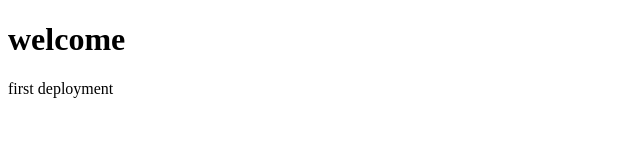
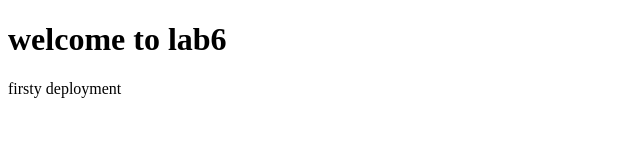
Before and after one commit to markeet04/airuniversity-1, a plain HTML site: page index.html in a window 1280 px wide. Shown: the whole page, without its empty margins (0-640 px from the left). Drawn offline with Linux system fonts and the light colour scheme.

Commit message:
Update index.html

```diff
--- a/index.html
+++ b/index.html
@@ -6,8 +6,8 @@
     <title>website</title>
 </head>
 <body>
-    <h1>welcome</h1>
-    <p>first deployment</p>
+    <h1>welcome to lab6</h1>
+    <p>firsty deployment</p>
 
 </body>
 </html>
```
